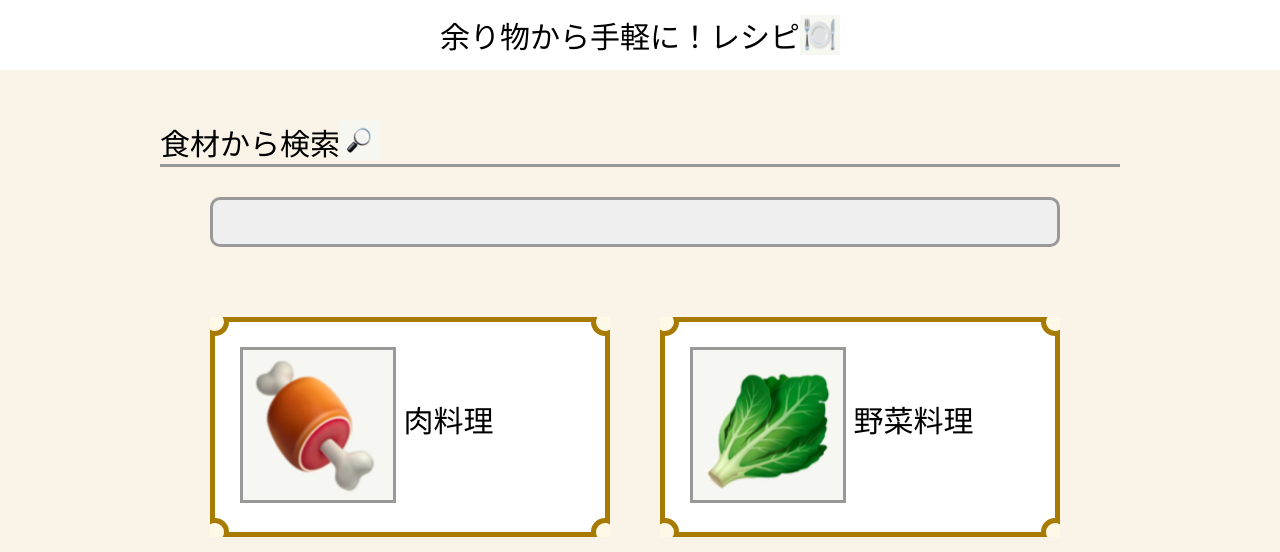
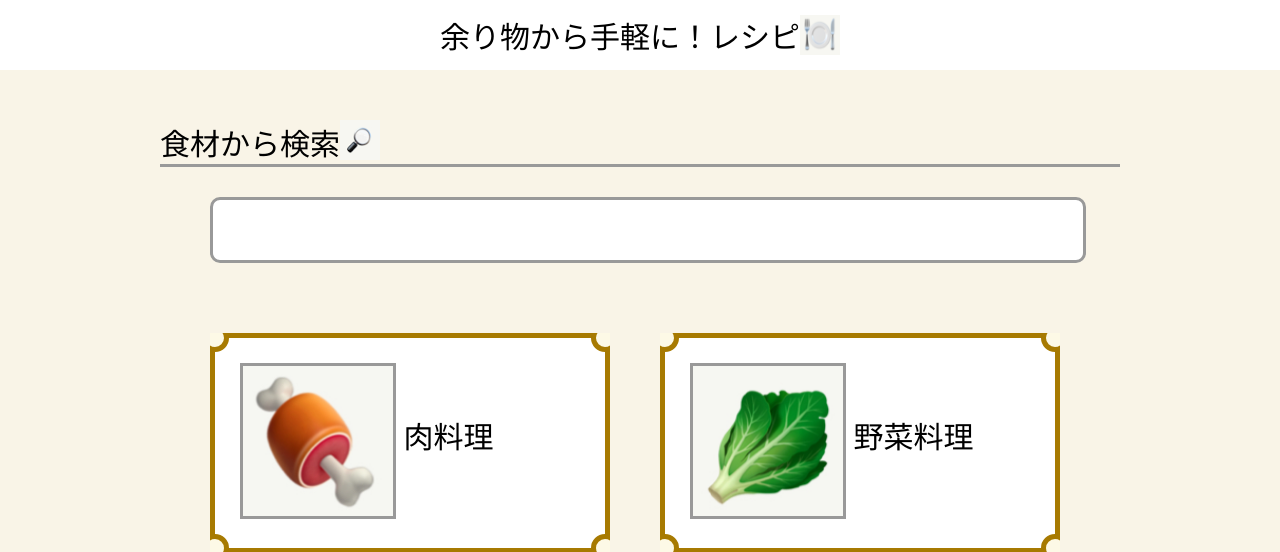
Before and after one commit to peko-29/recipe, a Django app: template recipe/templates/recipe/index.html in a window 1280 px wide. Shown: the top 552 px of the page. Run offline with Django 3.2, Linux system fonts and the light colour scheme; the template is opened without the code that fills it: values that come from a table or form of the project are taken from there, others are empty; data comes from the database, SQL or seed files in the repository; some libraries are stand-ins or nearby versions.

Commit message:
“test-haruki”

```diff
--- a/recipe/templates/recipe/index.html
+++ b/recipe/templates/recipe/index.html
@@ -25,7 +25,7 @@
 
              <!--検索バー -->
             <div class="search-bar-continer">
-              <input type="button"  id="search"class="search-bar"></input>
+              <p type="button"id="search"class="search-bar"></p>
             </div>
           </div>
 
@@ -348,30 +332,33 @@
 
     <script>
 
+
+    // 選択確認
+    $(function(){
+    $('[name="materials"]').change(function(){
+            var aryCmp = [];
+            $('[name="materials"]:checked').each(function(index, element){
+                aryCmp.push($(element).val());
+            });
+            $('.search-bar').html(aryCmp.join(','));
+        });
+    });
+
+    // 選択解除
     $(function(){
         // $("#btn_on").click(function(){
         //     $(".material-button").prop("checked", true);
         // });
         $("#btn_off").click(function(){
             $(".material-button").prop("checked", false);
+            var aryCmp = [];
+            aryCmp.splice(0);
+            $('.search-bar').html(aryCmp);
         });
     });
-    // var companys = $('input[name="company[]"]:checked').map(function(){
-    //   return $(this).val();
-
-    // }).get();
-
-    // console.log(companys);
-
-//     $('.checkbox input:checked').map(function() {
-//     value = $(this).val();
-//     console.log(value);
-// });
 
 
-
-
-
+    // 検索ボタン
     var submit = document.getElementById("submit")
      submit.disabled = true;
     function getValue() {
@@ -851,15 +839,21 @@
 
     .search-bar-continer {
        margin-top: 30px;
-
     }
 
     .search-bar {
       border: 3px solid #999;
       border-radius: 10px;
       width: 850px;
-      height: 50px;
+      height: 40px;
       margin: 0 50px;
+      background-color: #fff;
+      font-size: 20px;
+      display: -webkit-flex;
+     display: flex;
+     -webkit-align-items: center; /* 縦方向中央揃え（Safari用） */
+     align-items: center; /* 縦方向中央揃え */
+    padding: 10px;
     }
 
     .search_png {
```
Also changed, not shown: other parts of recipe/templates/recipe/index.html (+27 -42 lines).
